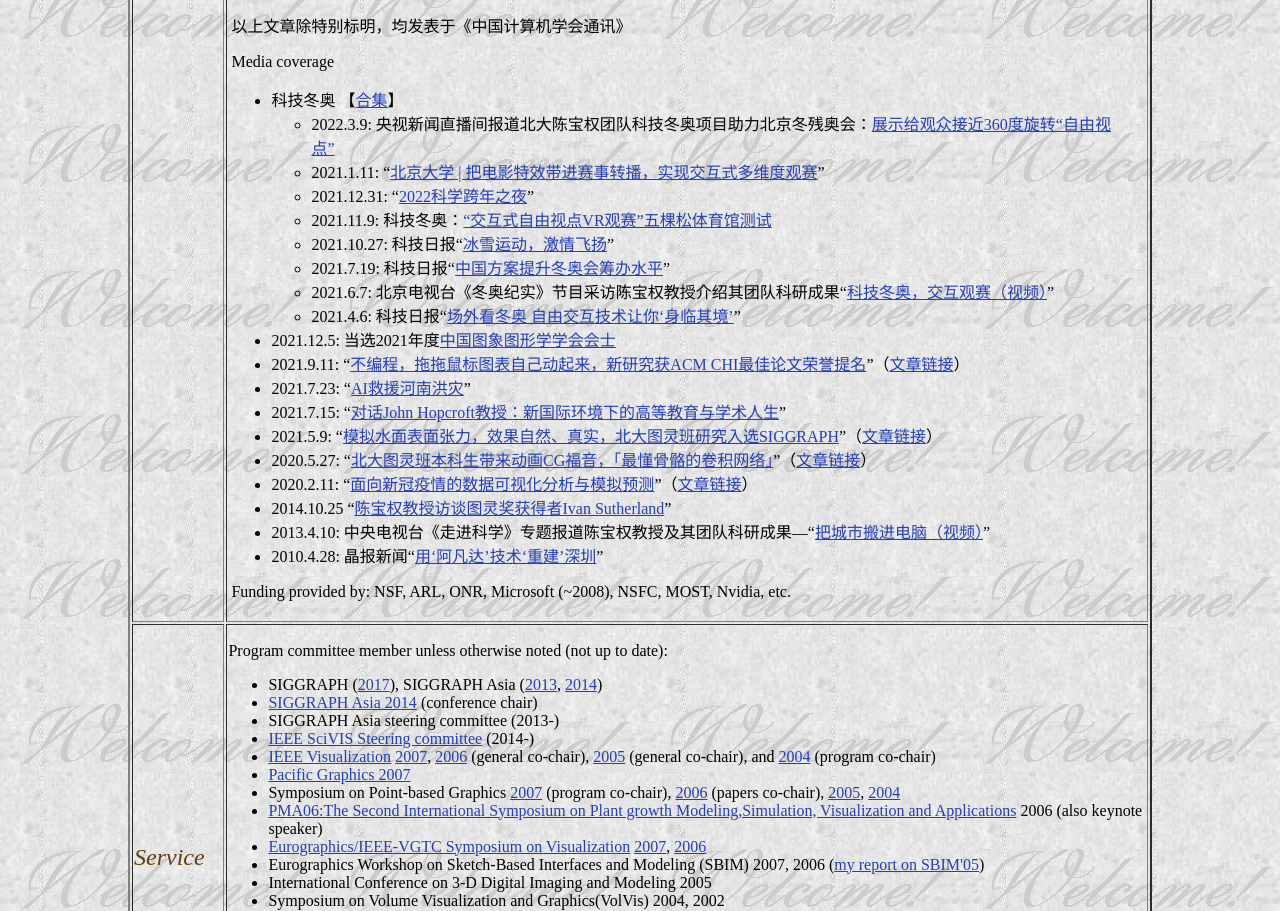
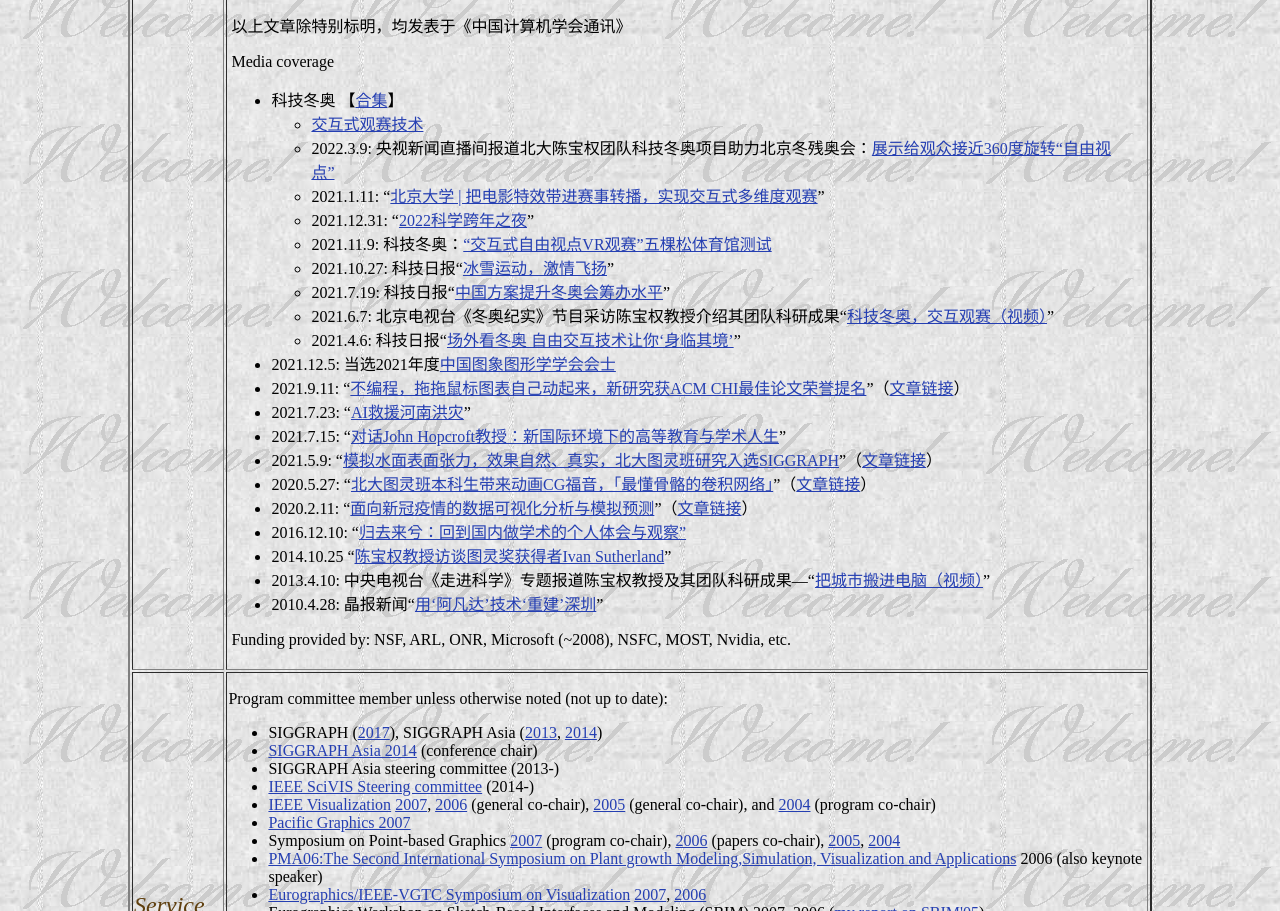
Before and after one commit to pkucbq/pkucbq.github.io, a plain HTML site: page index.html in a window 1280 px wide. Shown: the part 1548-2459 px from the top of the page. Drawn offline with Linux system fonts and the light colour scheme; a script that the page names is missing.

Commit message:
upload video

```diff
--- a/index.html
+++ b/index.html
@@ -267,6 +267,7 @@ ORCID：0000-0003-4702-036X<br>
   <li>
     科技冬奥 【<a href="https://space.bilibili.com/28217340/channel/collectiondetail?sid=812012">合集</a>】
     <ul>
+      <li><a href="https://jszx5.pku.edu.cn/pub/baoquan/docs/2024-03/20240309122150924435.mp4">交互式观赛技术</a></li>
       <li>2022.3.9: 央视新闻直播间报道北大陈宝权团队科技冬奥项目助力北京冬残奥会：<a href="https://content-static.cctvnews.cctv.com/snow-book/index.html?toc_style_id=feeds_default&amp;share_to=wechat&amp;item_id=7575820793624626086&amp;track_id=24783BE6-23F1-466C-94BF-9BFA5759E497_668505736232">展示给观众接近360度旋转“自由视点”</a></li>
       <li>2021.1.11: “<a href="https://m.bjnews.com.cn/detail/164186887914571.html">北京大学 | 把电影特效带进赛事转播，实现交互式多维度观赛</a>”</li>
 	    <li>2021.12.31: “<a href="https://www.bilibili.com/video/BV16M4y1F7UT/?share_source=copy_web&vd_source=11203983f1ad5986958c2f35a08a12ce">2022科学跨年之夜</a>”</li>
@@ -285,7 +286,8 @@ ORCID：0000-0003-4702-036X<br>
   <li>2021.5.9: “<a href="https://mp.weixin.qq.com/s/u3eLDjtyGV0aVqEm6KXo6w">模拟水面表面张力，效果自然、真实，北大图灵班研究入选SIGGRAPH</a>”（<a href="https://lwruan.com/publication/waterstrider/">文章链接</a>）</li>
 	<li>2020.5.27: “<a href="https://mp.weixin.qq.com/s/uU1-DwHnU4pPMLtQZNQyVQ">北大图灵班本科生带来动画CG福音，「最懂骨骼的卷积网络」</a>”（<a href="https://deepmotionediting.github.io/retargeting">文章链接</a>）</li>
 	<li>2020.2.11: “<a href="https://mp.weixin.qq.com/s/GoExay4zzZQcFL1T0f2OfA">面向新冠疫情的数据可视化分析与模拟预测</a>”（<a href="https://arxiv.org/abs/2002.07096">文章链接</a>）</li>
-	<li>2014.10.25 “<a href="https://www.ituring.com.cn/article/127792">陈宝权教授访谈图灵奖获得者Ivan Sutherland</a>”</li>
+	<li>2016.12.10: “<a href="https://jszx5.pku.edu.cn/pub/baoquan/docs/2024-03/20240309122013374301.mp4">归去来兮：回到国内做学术的个人体会与观察”</a></li>
+  <li>2014.10.25 “<a href="https://www.ituring.com.cn/article/127792">陈宝权教授访谈图灵奖获得者Ivan Sutherland</a>”</li>
   <li>2013.4.10: 中央电视台《走进科学》专题报道陈宝权教授及其团队科研成果—“<a href="http://tv.cctv.com/2013/04/09/VIDE1365519779747781.shtml">把城市搬进电脑（视频）</a>”</li>
 	<li>2010.4.28: 晶报新闻“<a href="http://cfcs.pku.edu.cn/baoquan/docs/2021-10/20211020150616225114.pdf">用‘阿凡达’技术‘重建’深圳</a>”</li>
 </ul>
```
